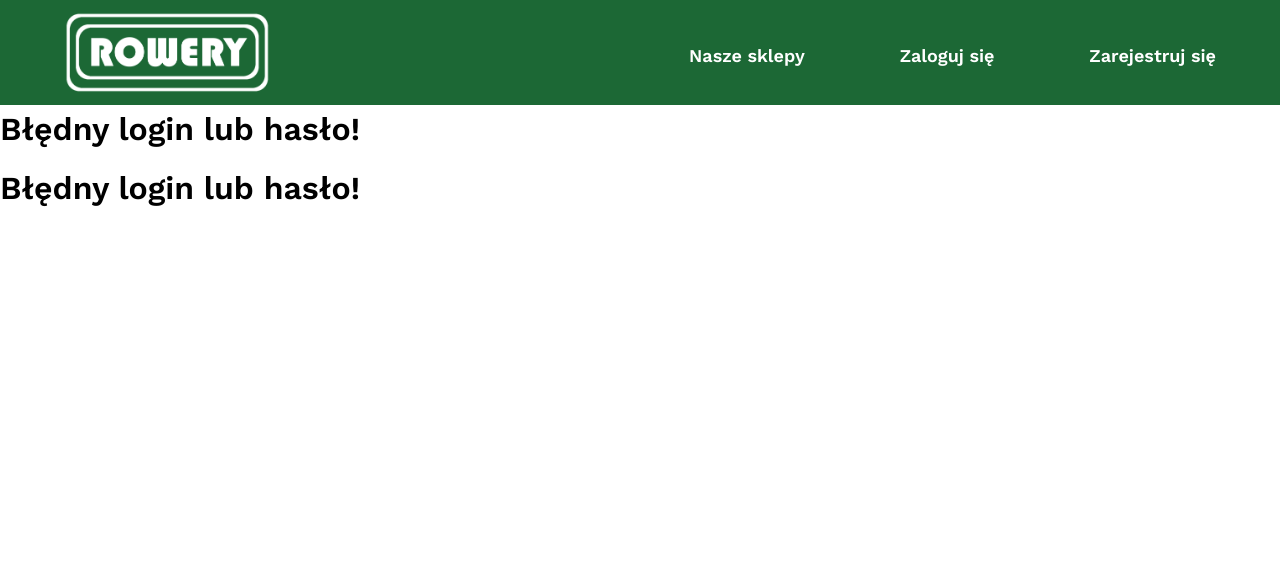
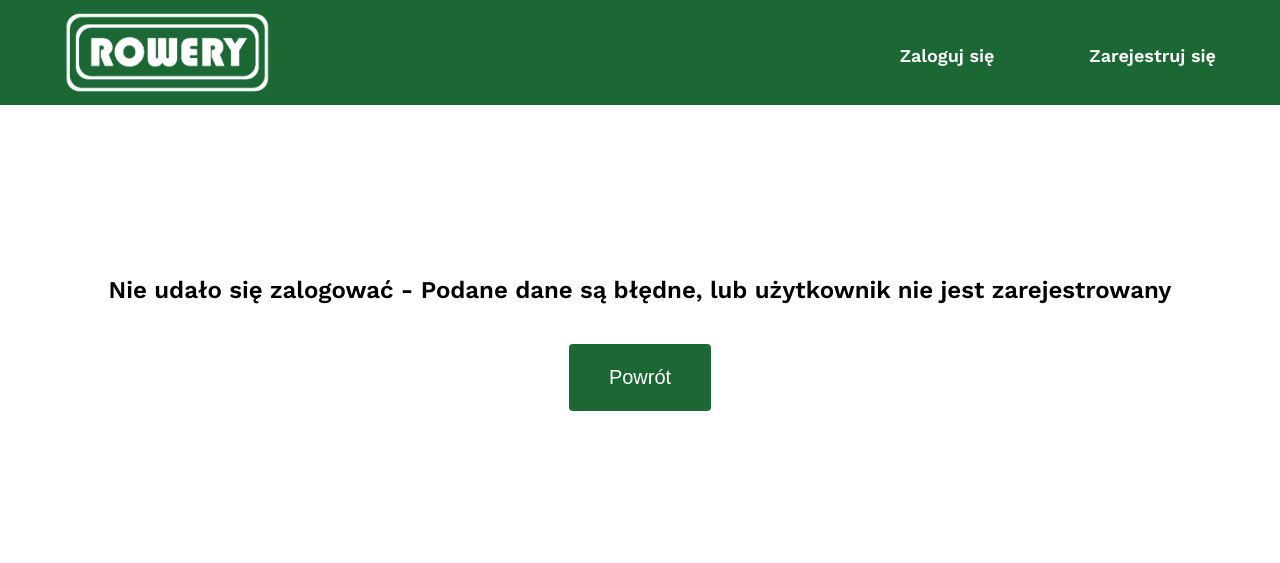
Before and after one commit to pchla24/AplikacjeBazodanowe, a Flask app: template templates/wronglogin.html in a window 1280 px wide. Shown: the top 563 px of the page. Run offline with Flask 2, Linux system fonts and the light colour scheme; the template is opened without the code that fills it, so the values that code supplies are empty.

Commit message:
Ładniejszy wronglogin.html

```diff
--- a/templates/wronglogin.html
+++ b/templates/wronglogin.html
@@ -2,35 +2,26 @@
 
 <html lang="pl-PL">
 <head>
-<meta charset="UTF-8">
+<meta charset="utf-8" />
+<link rel="stylesheet" href="../static/style.css" type="text/css"/>
 <title>Rowery</title>
-<link rel="stylesheet" href="../static/style.css" type="text/css"/>
-<link rel="stylesheet" href="https://cdnjs.cloudflare.com/ajax/libs/font-awesome/4.7.0/css/font-awesome.min.css">
 </head>
 	<body>
-<div id="container">
 			<header>
 					<div id="headContainer">
 						<a href="/"><img src="../static/images/logoRowery.png" alt="logo" id="logo"/></a>
 						<nav>
 							<ul>
-					<li><a href="stores">Nasze sklepy</a></li>
 								<li><a href="login">Zaloguj się</a></li>
 								<li><a href="register">Zarejestruj się</a></li>
 							</ul>
 						</nav>
 					</div>
 				</header>
-	<div class="category_content">
-        <h1>Błędny login lub hasło!</h1>
+				<div id="accountCreated">
+          <h2>Nie udało się zalogować - Podane dane są błędne, lub użytkownik nie jest zarejestrowany</h2>
+          <a href="login"><button type="button" id="createUserLoginButton">Powrót</button></a>
 				</div>
-<!--
-<footer>
-	<p class="stopka">jakiś footer</p>
-</footer>
--->
-</div>
-
-        <h1>Błędny login lub hasło!</h1>
+      <script type="text/javascript" src=""></script>
     </body>
 </html>
```
Lines whose indentation alone changed are shown as unchanged.
